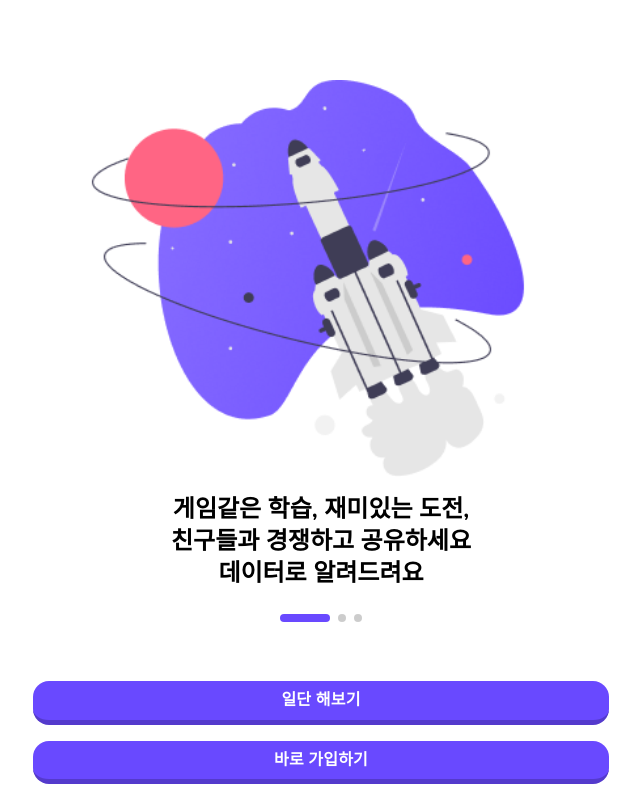
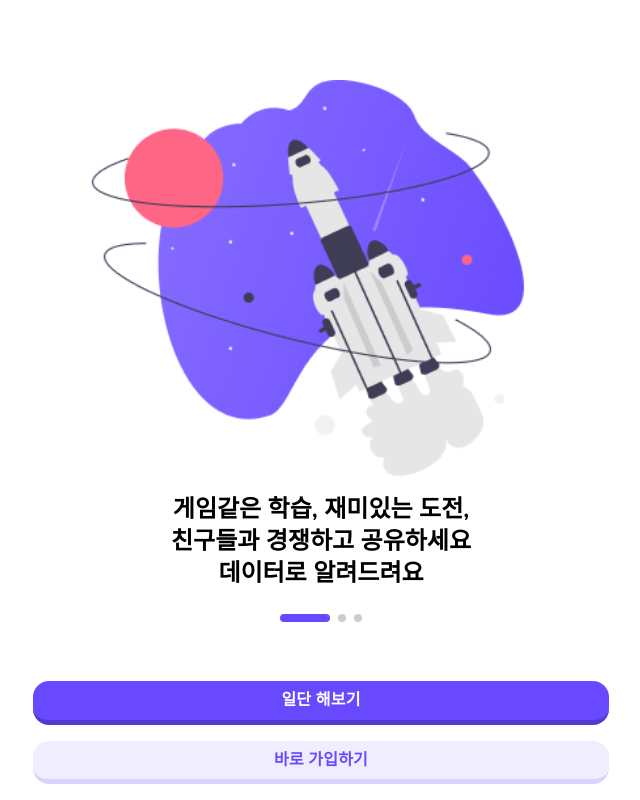
Before and after one commit to thekanon/doombti, a Next.js app: page /introduce/step in a window 1280 px wide. Shown: the whole page, without its empty margins (319-959 px from the left). Built offline with nearby package versions, Linux system fonts and the light colour scheme.

Commit message:
클릭 이벤트 수정, 라우팅 추가

```diff
--- a/app/introduce/step/page.tsx
+++ b/app/introduce/step/page.tsx
@@ -3,6 +3,7 @@ import React, { useEffect } from 'react';
 import Swiper from '@/app/ui/common/Molecules/Swiper';
 import ButtonComponent from '@/app/ui/common/Atoms/ButtonComponent';
 import Image from 'next/image';
+import { useRouter } from 'next/navigation';
 
 const Tutorial1Page = {
   content: (
@@ -76,6 +77,8 @@ const Tutorial3Page = {
 };
 
 const StepPage = () => {
+  const router = useRouter();
+
   return (
     <div
       className="h-screen
@@ -95,9 +98,12 @@ const StepPage = () => {
           styleType="filled"
           customStyle="w-full max-w-xl py-2"
           text="일단 해보기"
+          onClick={() => {
+            router.push('./sampleQuestion');
+          }}
         ></ButtonComponent>
         <ButtonComponent
-          colorType="primary"
+          colorType="secondary"
           state="active"
           customStyle="w-full max-w-xl py-2"
           styleType="filled"
--- a/app/ui/common/Atoms/ButtonComponent.tsx
+++ b/app/ui/common/Atoms/ButtonComponent.tsx
@@ -9,6 +9,7 @@ export interface ButtonComponentProps {
   theme?: 'dark' | 'light';
   customStyle?: string;
   text?: string;
+  onClick?: () => void;
 }
 
 const ButtonComponent = ({
@@ -19,6 +20,7 @@ const ButtonComponent = ({
   theme = 'light',
   customStyle = 'py-[18px] px-4 ',
   text,
+  onClick,
 }: ButtonComponentProps) => {
   let baseStyles =
     // "px-4 py-2 text-sm font-medium rounded-md focus:outline-none";
@@ -56,7 +58,7 @@ const ButtonComponent = ({
   `;
 
   return (
-    <button className={buttonStyles}>
+    <button className={buttonStyles} onClick={onClick}>
       {iconStyle && <Icon type={iconStyle} theme={theme} />} {text}
     </button>
   );
--- a/app/ui/questions/QuestionContainer.tsx
+++ b/app/ui/questions/QuestionContainer.tsx
@@ -1,3 +1,4 @@
+'use client';
 import React from 'react';
 
 import IconQuestion from './IconQuestion';
@@ -5,12 +6,13 @@ import ProgressBar from '../common/Atoms/ProgressBar';
 import ButtonComponent from '../common/Atoms/ButtonComponent';
 
 const QuestionContainer = () => {
-  const question = 50;
+  const [question, setQuestion] = React.useState(0);
 
   return (
     <div>
-      {' '}
-      <ProgressBar percentage={question} color="black" />
+      <div className="p-4">
+        <ProgressBar percentage={question} color="black" />
+      </div>
       <div className="flex flex-col items-center justify-center">
         <IconQuestion
           title='JavaScript에서 "hoisting"이란 무엇인가요?'
```
